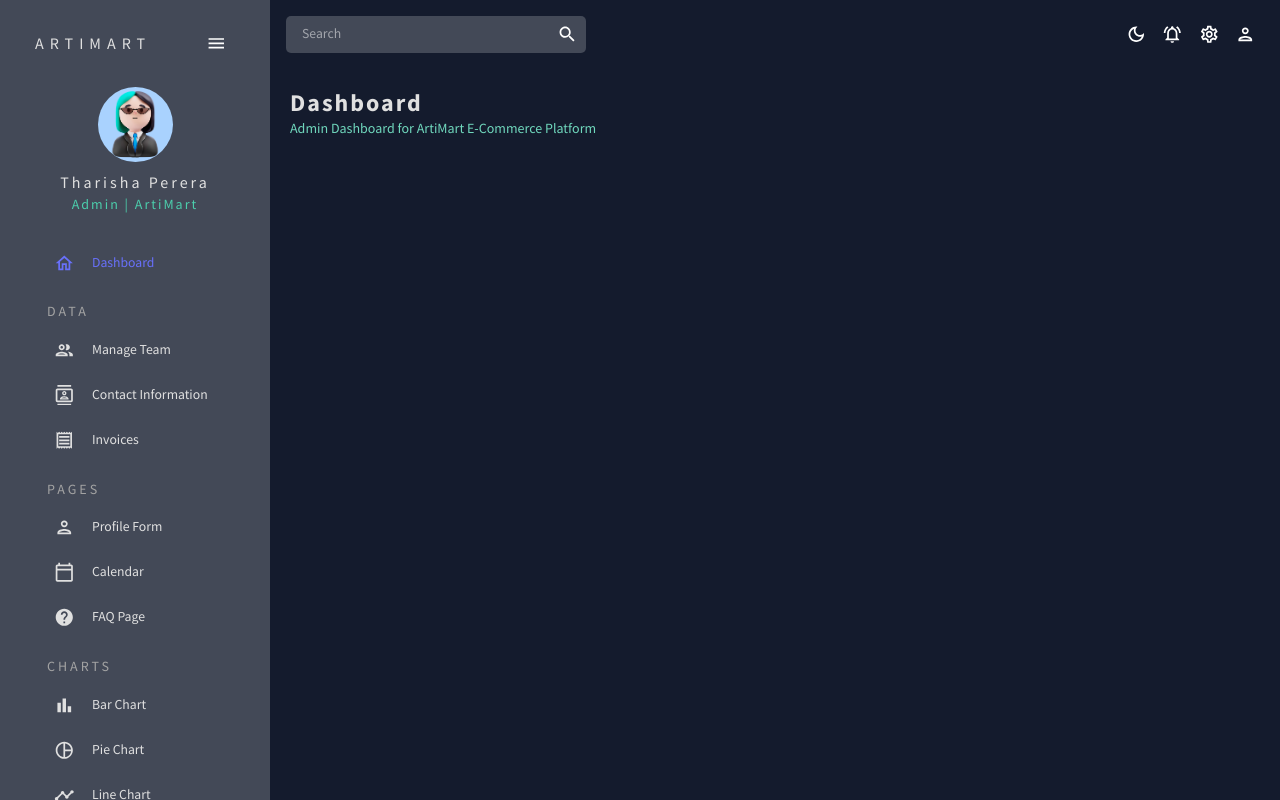
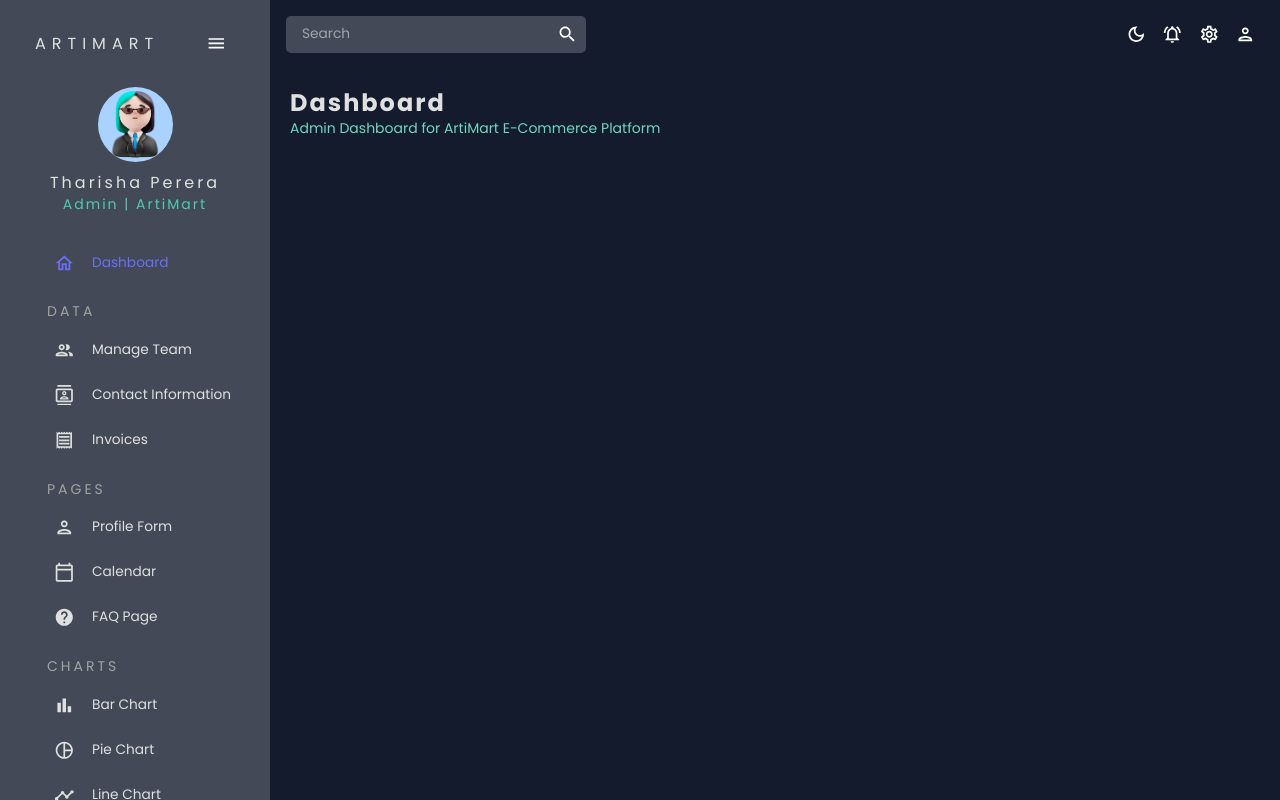
Before and after one commit to TharishaPerera/artimart-react-dashboard, a React (Create React App) app: page / in a window 1280 px wide. Built offline with nearby package versions, Linux system fonts and the light colour scheme.

Commit message:
change font family to Poppins

```diff
--- a/src/index.css
+++ b/src/index.css
@@ -1,4 +1,5 @@
 @import url('https://fonts.googleapis.com/css2?family=Source+Sans+Pro:wght@400;600;700&display=swap');
+@import url('https://fonts.googleapis.com/css2?family=Poppins:wght@400;600;700&display=swap');
 
 html,
 body,
@@ -7,7 +8,8 @@ body,
 .content {
   height: 100%;
   width: 100%;
-  font-family: 'Source Sans Pro', sans-serif;
+  /* font-family: 'Source Sans Pro', sans-serif; */
+  font-family: 'Poppins', sans-serif;
 }
 
 .app {
@@ -16,7 +18,7 @@ body,
 }
 
 ::-webkit-scrollbar{
-  width: 10px;
+  width: 7px;
 }
 
 /* Track */
--- a/src/theme.js
+++ b/src/theme.js
@@ -164,30 +164,30 @@ export const themeSettings = (mode) => {
             )
         },
         typography: {
-            fontFamily: ["Source Sans Pro", "sans-serif"].join(","),
+            fontFamily: ["Poppins", "sans-serif"].join(","),
             fontSize: 12,
             h1: {
-                fontFamily: ["Source Sans Pro", "sans-serif"].join(","),
+                fontFamily: ["Poppins", "sans-serif"].join(","),
                 fontSize: 40,
             },
             h2: {
-                fontFamily: ["Source Sans Pro", "sans-serif"].join(","),
+                fontFamily: ["Poppins", "sans-serif"].join(","),
                 fontSize: 32,
             },
             h3: {
-                fontFamily: ["Source Sans Pro", "sans-serif"].join(","),
+                fontFamily: ["Poppins", "sans-serif"].join(","),
                 fontSize: 24,
             },
             h4: {
-                fontFamily: ["Source Sans Pro", "sans-serif"].join(","),
+                fontFamily: ["Poppins", "sans-serif"].join(","),
                 fontSize: 20,
             },
             h5: {
-                fontFamily: ["Source Sans Pro", "sans-serif"].join(","),
+                fontFamily: ["Poppins", "sans-serif"].join(","),
                 fontSize: 16,
             },
             h6: {
-                fontFamily: ["Source Sans Pro", "sans-serif"].join(","),
+                fontFamily: ["Poppins", "sans-serif"].join(","),
                 fontSize: 14,
             },
         }
```
